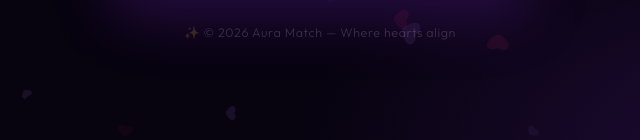
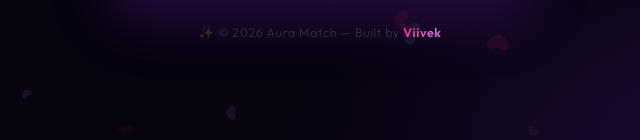
Before and after one commit to viveklei/Love, a plain HTML site: page index.html in a window 1280 px wide. Shown: the part 657-797 px from the top of the page, 320-960 px from the left. Drawn offline with Linux system fonts and the light colour scheme; a web font is replaced by a local one.

Commit message:
feat: Footer - Built by Viivek with viivek.in link

```diff
--- a/index.html
+++ b/index.html
@@ -300,7 +300,7 @@
     </main>
 
     <footer>
-      <p>✨ &copy; 2026 Aura Match — Where hearts align</p>
+      <p>✨ &copy; 2026 Aura Match — Built by <a href="https://viivek.in" target="_blank" rel="noopener" class="footer-link">Viivek</a></p>
     </footer>
   </div>
 
--- a/style.css
+++ b/style.css
@@ -1031,6 +1031,31 @@ footer p {
   letter-spacing: 0.05em;
 }
 
+.footer-link {
+  background: var(--grad);
+  -webkit-background-clip: text;
+  -webkit-text-fill-color: transparent;
+  background-clip: text;
+  font-weight: 600;
+  text-decoration: none;
+  position: relative;
+  transition: opacity 0.2s ease;
+}
+
+.footer-link::after {
+  content: '';
+  position: absolute;
+  bottom: -1px;
+  left: 0;
+  width: 0;
+  height: 1px;
+  background: var(--grad);
+  transition: width 0.3s ease;
+}
+
+.footer-link:hover::after { width: 100%; }
+.footer-link:hover { opacity: 0.8; }
+
 /* ── Responsive ───────────────────────────────────────────── */
 @media (max-width: 480px) {
   .calculator-card { padding: 32px 20px; }
```
